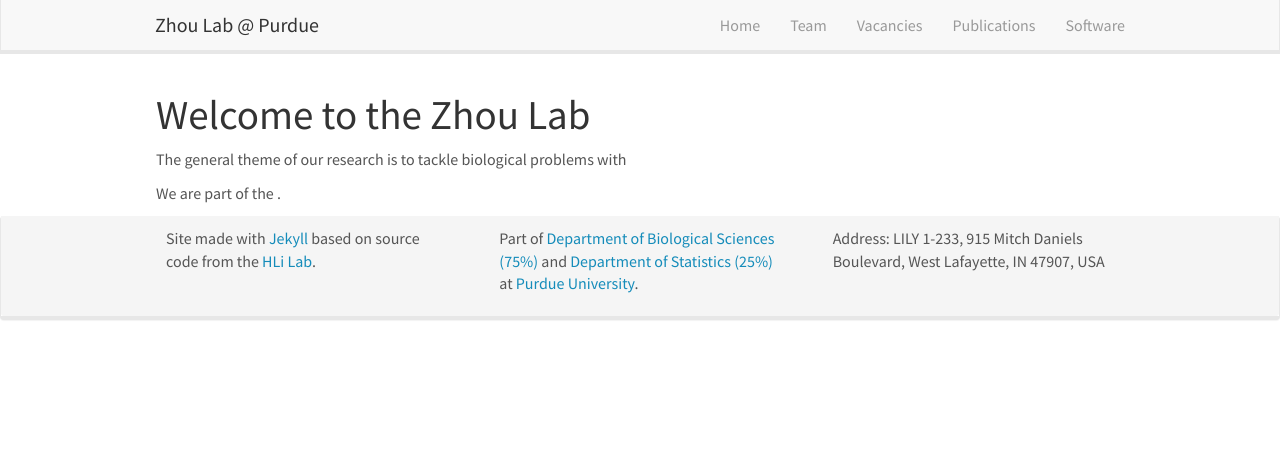
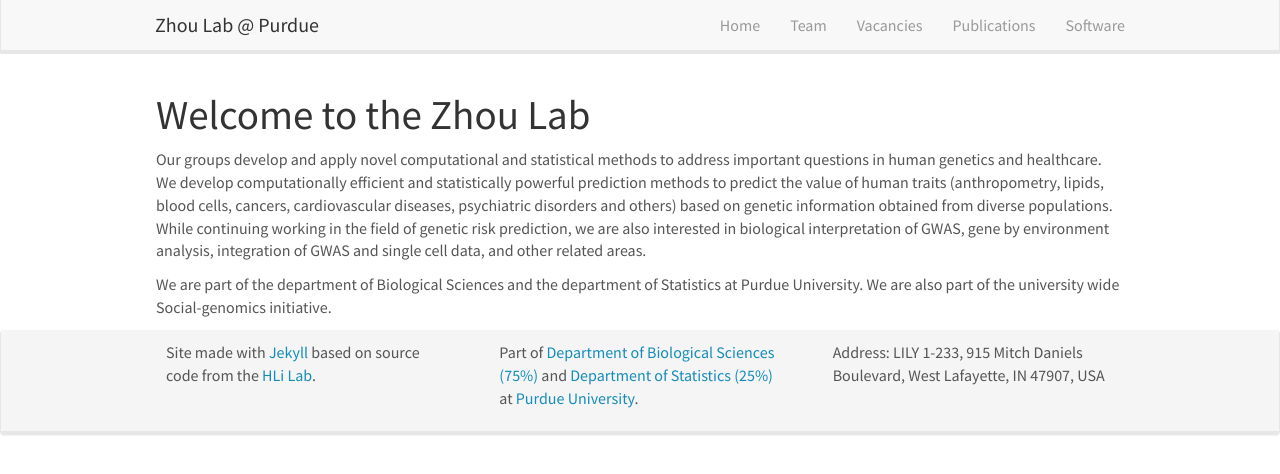
Before and after one commit to eldronzhou/eldronzhou.github.io, a Jekyll site: the page built from _pages/home.md, in a window 1280 px wide. Shown: the top 474 px of the page. Built offline with Jekyll 4.4.1, drawn with Linux system fonts in a browser that asks for light colours; nearby versions of some CDN libraries.

Commit message:
Home page

```diff
--- a/_pages/home.md
+++ b/_pages/home.md
@@ -6,12 +6,13 @@ sitemap: false
 permalink: /
 ---
 
-The general theme of our research is to tackle biological problems with
+Our groups develop and apply novel computational and statistical methods to address important questions in human genetics and healthcare. We develop computationally efficient and statistically powerful prediction methods to predict the value of human traits (anthropometry, lipids, blood cells, cancers, cardiovascular diseases, psychiatric disorders and others) based on genetic information obtained from diverse populations. While continuing working in the field of genetic risk prediction, we are also interested in biological interpretation of GWAS, gene by environment analysis, integration of GWAS and single cell data, and other related areas.
 
 <!--
 -->
 
-We are part of the .
+We are part of the department of Biological Sciences and the department of Statistics at Purdue University. We are also
+part of the university wide Social-genomics initiative.
 <!--
 -->
 
```
